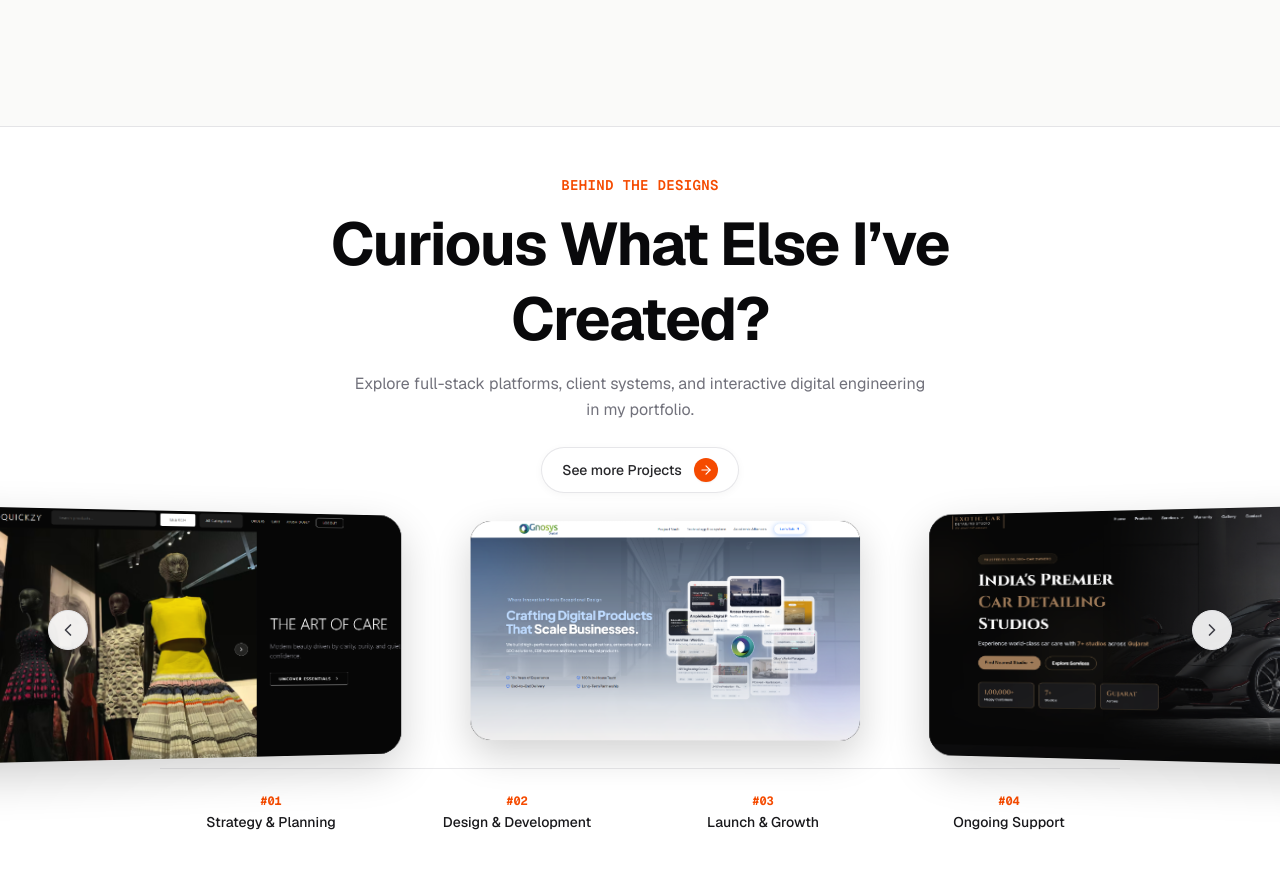
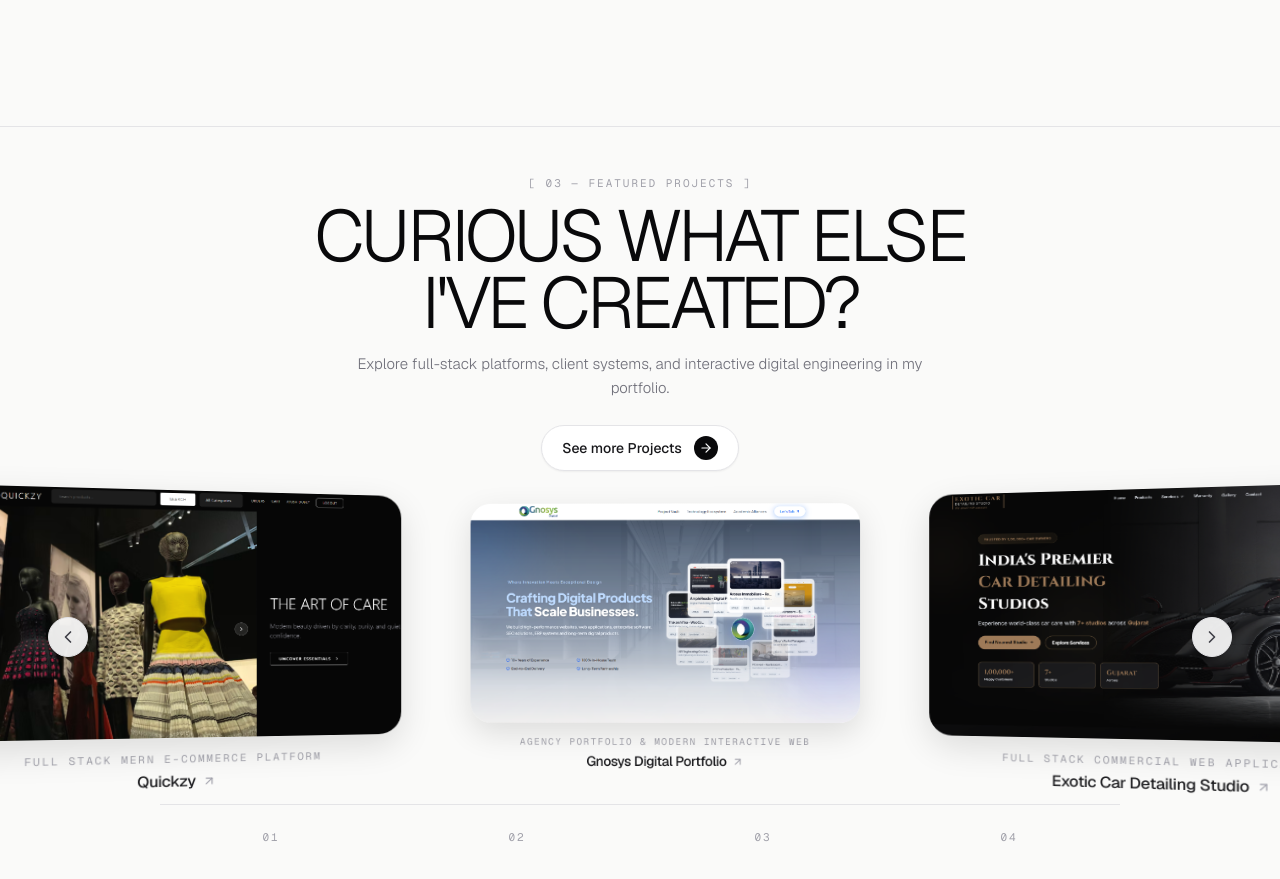
Before and after one commit to ayushudaydubey/Ayush-s-Portfolio, a Next.js app: page / in a window 1280 px wide. Shown: the part 3740-4619 px from the top of the page. Built offline with nearby package versions, Linux system fonts and the light colour scheme.

Commit message:
project section styling ui

```diff
--- a/src/components/ProjectShowcase3D.tsx
+++ b/src/components/ProjectShowcase3D.tsx
@@ -3,6 +3,7 @@
 import React, { useRef, useState, useEffect } from "react";
 import Image from "next/image";
 import Link from "next/link";
+import { useRouter } from "next/navigation";
 import {
   motion,
   useScroll,
@@ -10,7 +11,7 @@ import {
   useSpring,
   type MotionValue,
 } from "framer-motion";
-import { ArrowRight, ChevronLeft, ChevronRight } from "lucide-react";
+import { ArrowRight, ArrowUpRight, ChevronLeft, ChevronRight } from "lucide-react";
 import type { Project } from "@/src/types/project";
 
 interface ProjectShowcase3DProps {
@@ -34,6 +35,14 @@ function CurvedCard({
   cardWidth,
   cardGap,
 }: CurvedCardProps) {
+  const router = useRouter();
+
+  const handleCardClick = (e: React.MouseEvent) => {
+    if (e.metaKey || e.ctrlKey || e.shiftKey) return;
+    e.preventDefault();
+    router.push(`/projects/${project.slug}`);
+  };
+
   // Target progress when this card is at the center of the 3D amphitheater
   const targetP = totalCards > 1 ? index / (totalCards - 1) : 0;
   const step = totalCards > 1 ? 1 / (totalCards - 1) : 0.2;
@@ -98,6 +107,18 @@ function CurvedCard({
     [0.2, 0.95, 1, 0.95, 0.2]
   );
 
+  const zIndex = useTransform(
+    smoothProgress,
+    [
+      targetP - step * 1.5,
+      targetP - step * 0.5,
+      targetP,
+      targetP + step * 0.5,
+      targetP + step * 1.5,
+    ],
+    [5, 20, 30, 20, 5]
+  );
+
   return (
     <motion.div
       className="relative flex-shrink-0 select-none"
@@ -110,16 +131,18 @@ function CurvedCard({
         z,
         y,
         opacity,
+        zIndex,
       }}
     >
       <Link
         href={`/projects/${project.slug}`}
+        onClick={handleCardClick}
         title={project.title}
-        aria-label={project.title}
-        className="group relative block w-full aspect-video rounded-2xl sm:rounded-3xl bg-zinc-950 overflow-hidden shadow-[0_16px_45px_rgba(0,0,0,0.18)] hover:shadow-[0_24px_60px_rgba(0,0,0,0.3)] hover:-translate-y-1 transition-all duration-300"
+        aria-label={`View ${project.title} project details`}
+        className="group/card block w-full cursor-pointer pointer-events-auto"
       >
-        {/* Full-Bleed 16:9 Screenshot Visual (Complete 100% Uncut Image Display) */}
-        <div className="absolute inset-0 w-full h-full bg-zinc-950 flex items-center justify-center">
+        {/* Full visual without border */}
+        <div className="relative w-full aspect-video rounded-2xl sm:rounded-3xl overflow-hidden border-0 border-none outline-none ring-0 shadow-[0_12px_36px_rgba(0,0,0,0.12)] group-hover/card:shadow-[0_20px_48px_rgba(0,0,0,0.22)] group-hover/card:-translate-y-1 transition-all duration-300">
           <Image
             src={project.coverImage}
             alt={project.title}
@@ -128,6 +151,17 @@ function CurvedCard({
             className="object-cover object-center"
             priority={index < 3}
           />
+        </div>
+
+        {/* Project Name Mentioned Below Every Card */}
+        <div className="mt-3 sm:mt-3.5 text-center px-1">
+          <span className="text-[10px] sm:text-[11px] font-mono uppercase tracking-[0.16em] text-[#A1A1AA] block mb-0.5 sm:mb-1">
+            {project.category}
+          </span>
+          <h3 className="text-sm sm:text-base font-medium text-zinc-900 group-hover/card:text-blue-600 transition-colors tracking-tight flex items-center justify-center gap-1.5">
+            <span>{project.title}</span>
+            <ArrowUpRight className="w-3.5 h-3.5 text-zinc-400 group-hover/card:text-blue-600 group-hover/card:translate-x-0.5 group-hover/card:-translate-y-0.5 transition-all" />
+          </h3>
         </div>
       </Link>
     </motion.div>
@@ -221,29 +255,29 @@ export function ProjectShowcase3D({ projects }: ProjectShowcase3DProps) {
   };
 
   return (
-    <div id="projects" className="relative scroll-mt-16 bg-white">
+    <div id="projects" className="relative scroll-mt-16 bg-[#FAFAF9]">
       {/* =========================================================================
           UNIFIED SCROLL-DRIVEN 3D AMPHITHEATER CAROUSEL (MOBILE & DESKTOP)
           ========================================================================= */}
       <section
         ref={containerRef}
-        className="relative h-[240vh] bg-white border-b border-[#E4E4E7]"
+        className="relative h-[240vh] bg-[#FAFAF9] border-b border-[#E4E4E7]"
       >
         <div className="sticky top-16 sm:top-20 h-[calc(100dvh-4rem)] sm:h-[calc(100vh-5rem)] w-full overflow-hidden flex flex-col justify-between py-4 sm:py-8 lg:py-12">
-          {/* Header Area (Centered, Matching Reference Image) */}
+          {/* Header Area (Editorial Theme Typography) */}
           <div className="w-full max-w-4xl mx-auto px-4 text-center">
-            {/* Top Amber/Orange Tag */}
-            <p className="text-[10px] sm:text-xs md:text-sm font-semibold tracking-wide text-orange-600 uppercase mb-1.5 sm:mb-3 font-mono">
-              Behind the Designs
+            {/* Project Theme Eyebrow Tag */}
+            <p className="text-[11px] font-mono uppercase tracking-[0.18em] text-[#A1A1AA] mb-2 sm:mb-3">
+              [ 03 — Featured Projects ]
             </p>
 
-            {/* Bold Headline */}
-            <h2 className="text-2xl sm:text-4xl md:text-5xl lg:text-6xl font-bold tracking-tight text-zinc-950 mb-2 sm:mb-3.5 leading-tight">
-              Curious What Else I’ve Created?
+            {/* Signature Editorial Headline */}
+            <h2 className="text-3xl sm:text-5xl md:text-6xl lg:text-7xl font-light tracking-tighter uppercase text-zinc-950 mb-3 sm:mb-4 leading-[0.92]">
+              Curious What Else<br className="hidden sm:inline" /> I&apos;ve Created?
             </h2>
 
             {/* Subtitle */}
-            <p className="text-xs sm:text-sm md:text-base text-zinc-500 max-w-xl mx-auto mb-3 sm:mb-6 font-normal leading-relaxed">
+            <p className="text-[14px] sm:text-[15px] font-light text-zinc-500 max-w-xl mx-auto mb-4 sm:mb-6 leading-relaxed">
               Explore full-stack platforms, client systems, and interactive digital engineering in my portfolio.
             </p>
 
@@ -253,10 +287,10 @@ export function ProjectShowcase3D({ projects }: ProjectShowcase3DProps) {
                 href="https://github.com/ayushudaydubey"
                 target="_blank"
                 rel="noopener noreferrer"
-                className="inline-flex items-center gap-2.5 sm:gap-3 px-4 py-2 sm:px-5 sm:py-2.5 rounded-full border border-zinc-200/90 bg-white hover:border-zinc-300 text-xs sm:text-sm font-medium text-zinc-800 shadow-[0_2px_8px_rgba(0,0,0,0.04)] hover:shadow-[0_4px_16px_rgba(0,0,0,0.08)] transition-all group"
+                className="inline-flex items-center gap-2.5 sm:gap-3 px-5 py-2.5 rounded-full border border-zinc-200 bg-white hover:border-zinc-300 hover:bg-zinc-50 text-xs sm:text-sm font-medium text-zinc-900 shadow-xs transition-all group cursor-pointer"
               >
                 <span>See more Projects</span>
-                <span className="w-5 h-5 sm:w-6 sm:h-6 rounded-full bg-orange-600 text-white flex items-center justify-center transition-transform group-hover:translate-x-0.5 shadow-xs">
+                <span className="w-5 h-5 sm:w-6 sm:h-6 rounded-full bg-zinc-950 text-white flex items-center justify-center transition-transform group-hover:translate-x-0.5">
                   <ArrowRight className="w-3 h-3 sm:w-3.5 sm:h-3.5" />
                 </span>
               </a>
@@ -322,38 +356,38 @@ export function ProjectShowcase3D({ projects }: ProjectShowcase3DProps) {
             </motion.div>
           </div>
 
-          {/* Bottom 4 Pillars (Matching Reference Image) */}
+          {/* Bottom 4 Pillars */}
           <div className="w-full max-w-5xl mx-auto px-4 sm:px-6 lg:px-8">
-            <div className="grid grid-cols-2 md:grid-cols-4 gap-3 sm:gap-6 pt-3 sm:pt-6 border-t border-zinc-200/80 text-center">
+            <div className="grid grid-cols-2 md:grid-cols-4 gap-3 sm:gap-6 pt-3 sm:pt-6 border-t border-[#E4E4E7] text-center">
               <div>
-                <span className="text-[10px] sm:text-xs font-mono font-bold text-orange-600 block mb-0.5 sm:mb-1">
-                  #01
+                <span className="text-[11px] font-mono uppercase tracking-[0.18em] text-[#A1A1AA] block mb-1">
+                  01
                 </span>
-                <h4 className="text-xs sm:text-sm font-medium text-zinc-900 leading-snug">
-                  Strategy & Planning
+                <h4 className="text-xs sm:text-[13px] font-light uppercase tracking-tight text-zinc-900 leading-snug">
+                  Strategy &amp; Planning
                 </h4>
               </div>
               <div>
-                <span className="text-[10px] sm:text-xs font-mono font-bold text-orange-600 block mb-0.5 sm:mb-1">
-                  #02
+                <span className="text-[11px] font-mono uppercase tracking-[0.18em] text-[#A1A1AA] block mb-1">
+                  02
                 </span>
-                <h4 className="text-xs sm:text-sm font-medium text-zinc-900 leading-snug">
-                  Design & Development
+                <h4 className="text-xs sm:text-[13px] font-light uppercase tracking-tight text-zinc-900 leading-snug">
+                  Design &amp; Development
                 </h4>
               </div>
               <div>
-                <span className="text-[10px] sm:text-xs font-mono font-bold text-orange-600 block mb-0.5 sm:mb-1">
-                  #03
+                <span className="text-[11px] font-mono uppercase tracking-[0.18em] text-[#A1A1AA] block mb-1">
+                  03
                 </span>
-                <h4 className="text-xs sm:text-sm font-medium text-zinc-900 leading-snug">
-                  Launch & Growth
+                <h4 className="text-xs sm:text-[13px] font-light uppercase tracking-tight text-zinc-900 leading-snug">
+                  Launch &amp; Growth
                 </h4>
               </div>
               <div>
-                <span className="text-[10px] sm:text-xs font-mono font-bold text-orange-600 block mb-0.5 sm:mb-1">
-                  #04
+                <span className="text-[11px] font-mono uppercase tracking-[0.18em] text-[#A1A1AA] block mb-1">
+                  04
                 </span>
-                <h4 className="text-xs sm:text-sm font-medium text-zinc-900 leading-snug">
+                <h4 className="text-xs sm:text-[13px] font-light uppercase tracking-tight text-zinc-900 leading-snug">
                   Ongoing Support
                 </h4>
               </div>
```
